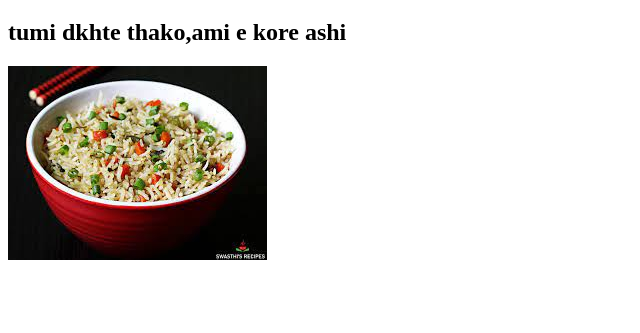
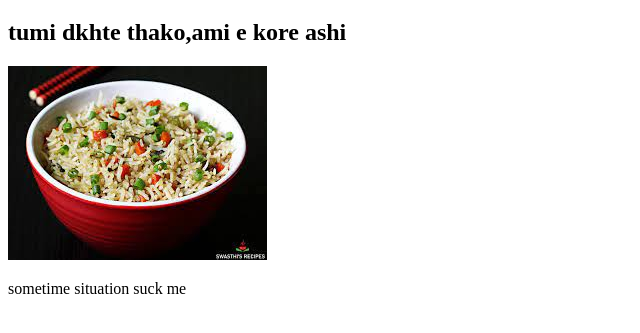
Before and after one commit to naeemahmed1994/practice, a plain HTML site: page index.html in a window 1280 px wide. Shown: the part 61-394 px from the top of the page, without its empty margins (0-640 px from the left). Drawn offline with Linux system fonts and the light colour scheme.

Commit message:
situation

```diff
--- a/index.html
+++ b/index.html
@@ -10,5 +10,6 @@
     <h1>ami ekhn kaj korbo,tumi dkhte thako</h1>
     <h2>tumi dkhte thako,ami e kore ashi</h2>
     <img src="rice.jfif" alt="">
+    <p>sometime situation suck me</p>
 </body>
 </html>
```
